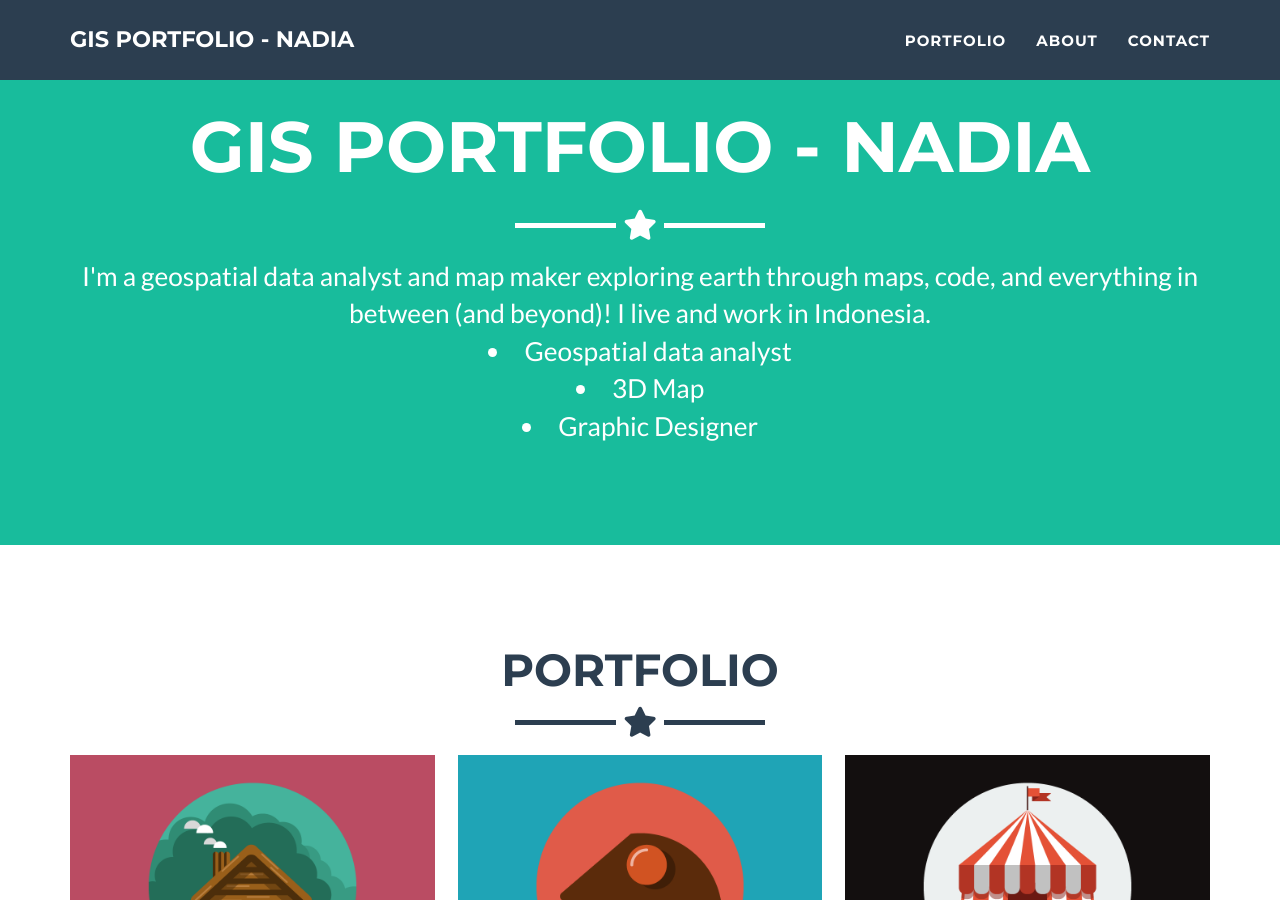
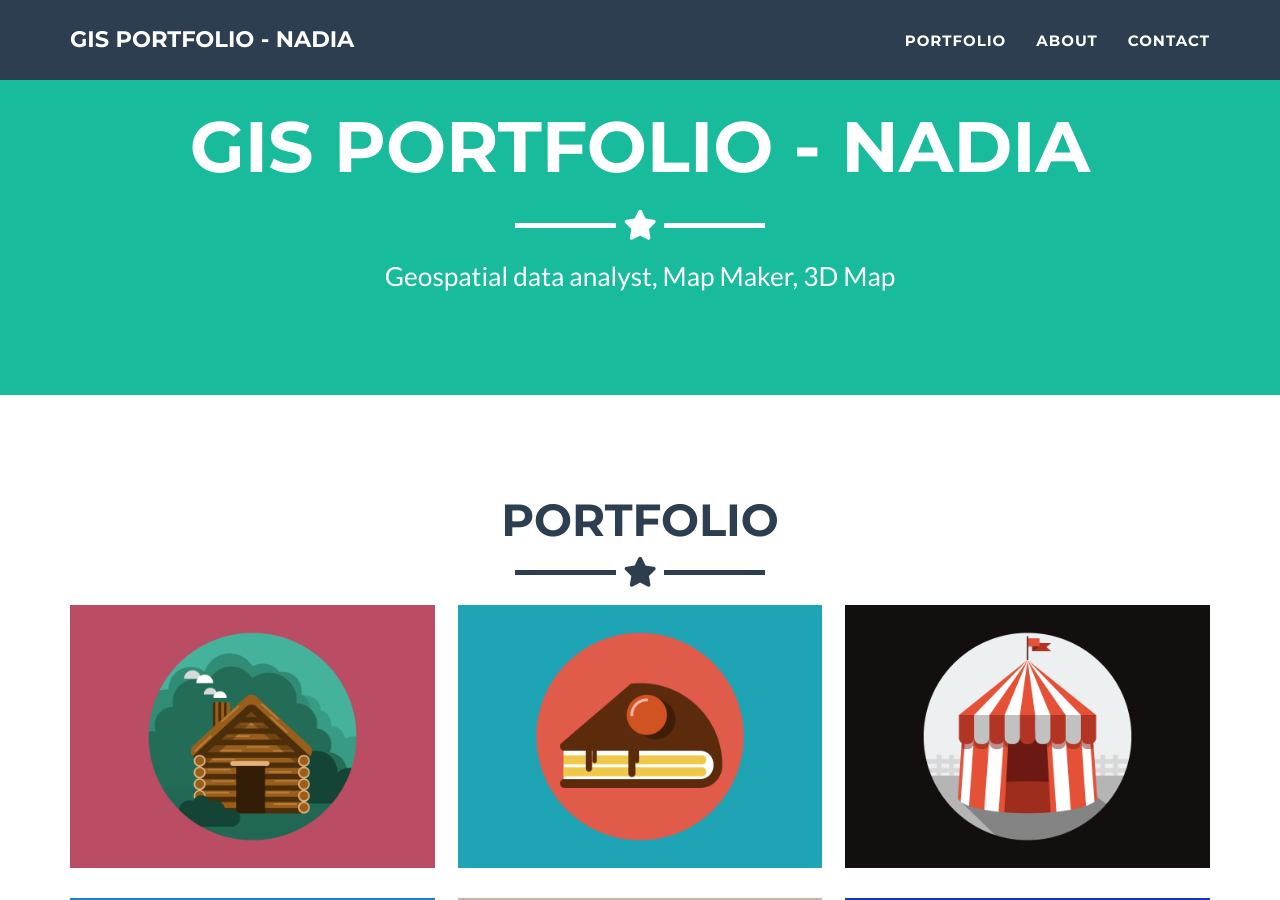
Before and after one commit to nputami/nputami.github.io, a Jekyll site: the page built from _posts/2014-07-18-project-1.markdown, in a window 1280 px wide and 900 px high, scrolled down 380 px. Built offline with Jekyll 4.4.1, drawn with Linux system fonts in a browser that asks for light colours.

Commit message:
Update _config.yml

```diff
--- a/_config.yml
+++ b/_config.yml
@@ -4,10 +4,8 @@ email: deatsukuba@gmail.com
 url: ''
 description: "I'm a geospatial data analyst and map maker exploring earth through maps, code, and everything in between (and beyond)! I live and work in Indonesia"
 keywords: "Geospatial data analyst, 3D Map, Graphic Designer"
-skills: "I'm a geospatial data analyst and map maker exploring earth through maps, code, and everything in between (and beyond)! I live and work in Indonesia.
-    <li>Geospatial data analyst</li>
-    <li>3D Map</li>
-    <li>Graphic Designer</li>"
+skills: "I'm a geospatial data analyst and map maker exploring earth through maps, code, and everything in between (and beyond)! I live and work in Indonesia"
+skills: "Geospatial data analyst, Map Maker, 3D Map"
 
 meta_author: ''
 
```
